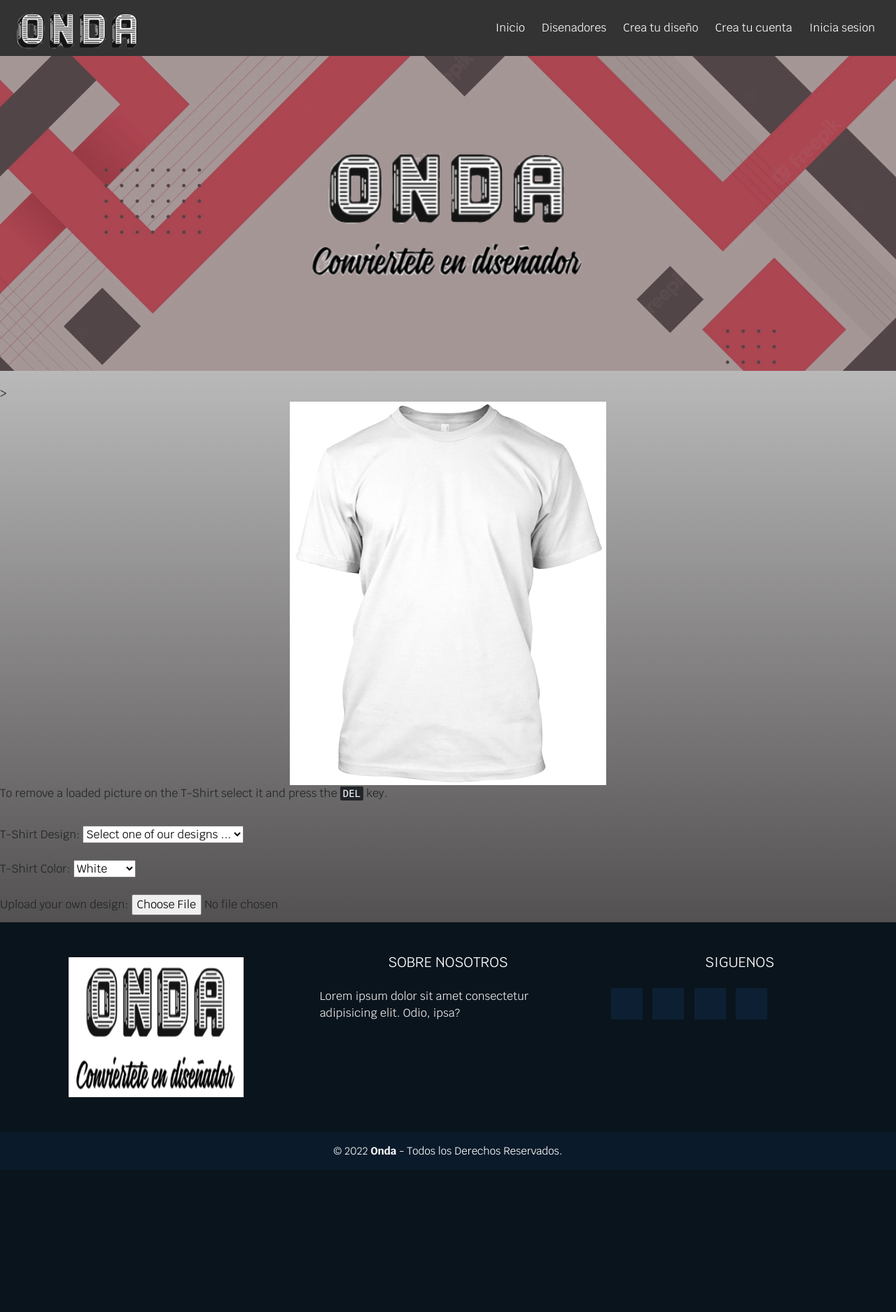
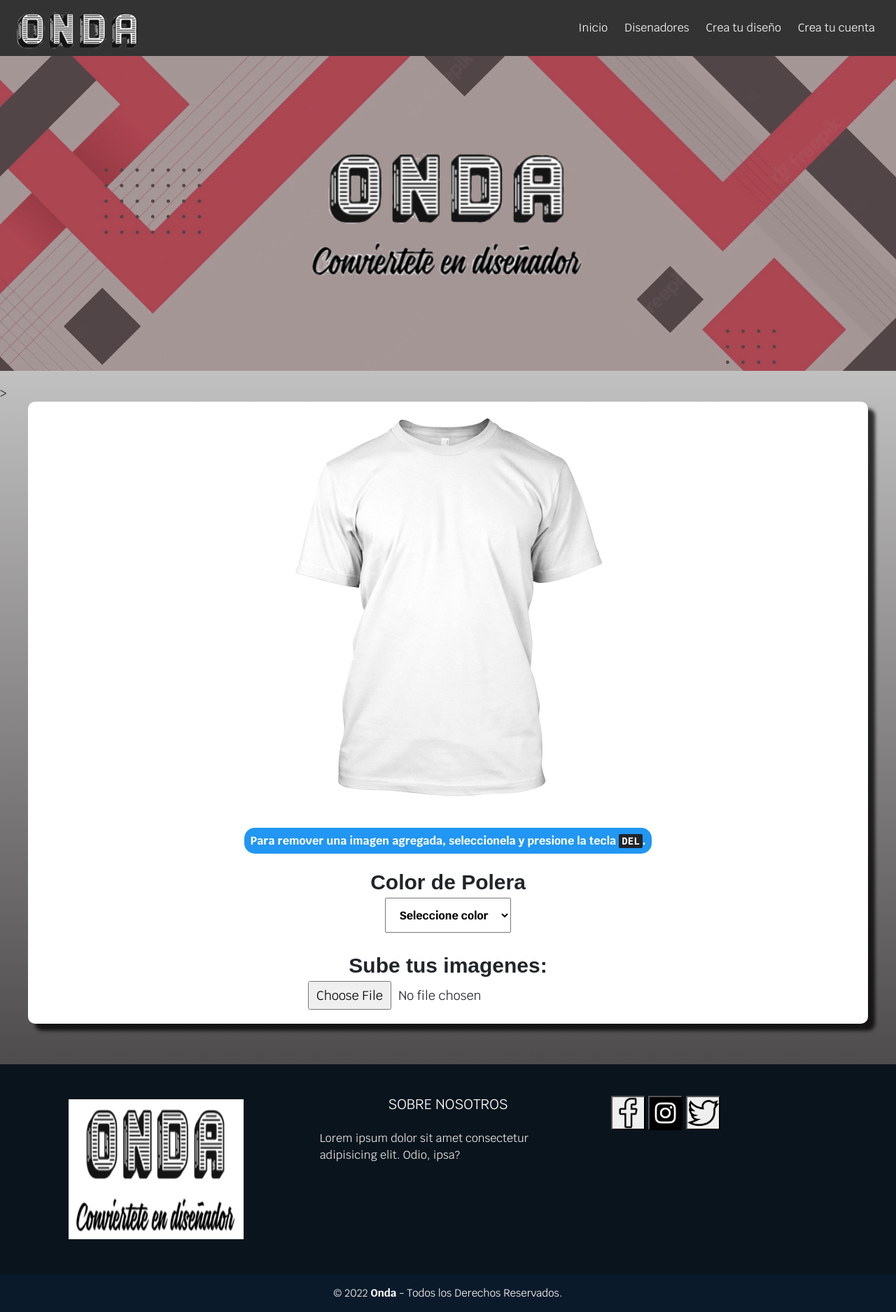
Before and after one commit to maxelz1999/Prueba-DOS, a PHP site: page /diseno.php in a window 1280 px wide. Shown: the whole page at 70% size. Before the commit the page ends 1672 px from the top, so only its background shows below. Run offline with PHP 8.4, Linux system fonts and the light colour scheme; some libraries are stand-ins or nearby versions.

Commit message:
Proyecto Final en mejora

```diff
--- a/public/css/estilo.css
+++ b/public/css/estilo.css
@@ -269,3 +269,20 @@ Footer
         padding: 35px 0px;
     }
 }
+
+.label-sus {
+    color: white;
+    padding: 8px;
+
+}
+
+.info{
+
+    background-color: #2196F3;
+    border-radius: 15px;
+    padding: 8px;
+}
+.select-sus{
+    width: 400px;
+            text-align-last: center;
+}
--- a/public/diseno.php
+++ b/public/diseno.php
@@ -7,7 +7,7 @@
     <meta name="viewport" content="width=device-width, initial-scale=1.0">
     <meta http-equiv="X-UA-Compatible" content="ie=edge">>
     <style>
-            .drawing-area{
+        .drawing-area {
             position: absolute;
             top: 60px;
             left: 122px;
@@ -19,7 +19,7 @@
             display: block;
         }
 
-            .canvas-container{
+        .canvas-container {
             width: 200px;
             height: 400px;
             position: relative;
@@ -29,7 +29,7 @@
             display: block;
         }
 
-            #tshirt-div{
+        #tshirt-div {
             width: 452px;
             height: 548px;
             position: relative;
@@ -39,7 +39,7 @@
             display: block;
         }
 
-            #canvas{
+        #canvas {
             position: absolute;
             width: 200px;
             height: 400px;
@@ -51,8 +51,44 @@
             margin-right: auto;
             display: block;
         }
+
+        .center {
+            text-align: center;
+        }
+
+        .center-select {
+            margin: 0 auto;
+            float: none;
+        }
+
+        .label-sus {
+            color: white;
+            padding: 8px;
+        }
+
+        .info {
+            background-color: #2196F3;
+            border-radius: 15px;
+            padding: 8px;
+        }
+
+        select {
+            width: 400px;
+            text-align-last: center;
+        }
+
+        .contenedor {
+            max-width: 120rem;
+            margin: 0 auto;
+            margin-left: auto;
+            text-align: center;
+
+        }
     </style>
 </head>
+
+<main class="contenedor sombra">
+
     <body>
         <!-- Crea el contenedor de la herramienta -->
         <div id="tshirt-div">
@@ -60,7 +96,7 @@
                 Inicialmente, la imagen tendrá la camiseta de fondo que tiene transparencia.
                 Entonces, simplemente podemos actualizar el color con CSS o JavaScript dinámicamente
             -->
-            <img id="tshirt-backgroundpicture" src="./img/background_tshirt.png"/>
+            <img id="tshirt-backgroundpicture" src="./img/background_tshirt.png" />
 
             <div id="drawingArea" class="drawing-area">
                 <div class="canvas-container">
@@ -68,32 +104,37 @@
                 </div>
             </div>
         </div>
-
-        <p>To remove a loaded picture on the T-Shirt select it and press the <kbd>DEL</kbd> key.</p>
+        <br><br>
+        <span class="label-sus info" style="font-weight:bold;">Para remover una imagen agregada, seleccionela y presione la tecla <kbd>DEL</kbd>.</span>
         <!-- La selección que permitirá al usuario elegir uno de los diseños estáticos. -->
-        <br>
-        <label for="tshirt-design">T-Shirt Design:</label>
-        <select id="tshirt-design">
-            <option value="">Select one of our designs ...</option>
-            <option value="./batman.png">Batman</option>
+        <br><br>
+        <!-- El Select que permite al usuario cambiar el color de la camiseta -->
+        <label for="tshirt-design" style="display: none;">T-Shirt Design:</label>
+        <select id="tshirt-design" style="display: none; ">
+            <option value="" style="display: none;">Select one of our designs ...</option>
+            <option value="./batman_small.png" style="display: none;">Batman</option>
         </select>
 
-        <!-- El Select que permite al usuario cambiar el color de la camiseta -->
-        <br><br>
-        <label for="tshirt-color">T-Shirt Color:</label>
-        <select id="tshirt-color">
+            <label for="tshirt-color" style="font-weight:bold; font-family: sans-serif; font-size: 30px;">Color de Polera</label>
+            <div class="form-group">
+                <select id="tshirt-color" class="selectpicker" style="font-size: medium; font-weight: bold;width:180px; height:50px ;">
                     <!-- Puede agregar cualquier color con una nueva opción y definiendo su código hexadecimal -->
-            <option value="#fff">White</option>
-            <option value="#000">Black</option>
-            <option value="#f00">Red</option>
-            <option value="#008000">Green</option>
-            <option value="#ff0">Yellow</option>
-            <option value="#dd14bb">Moradito</option>
+                    <option value="0" style="font-size: medium; font-weight: bold;" hidden="hidden">Seleccione color</option>
+                    <option value="#fff" style="font-size: medium; font-weight: bold;">Blanco</option>
+                    <option value="#000" style="font-size: medium; font-weight: bold;">Negro</option>
+                    <option value="#f00" style="font-size: medium; font-weight: bold;">Rojo</option>
+                    <option value="#008000" style="font-size: medium; font-weight: bold;">Verde</option>
+                    <option value="#ff0" style="font-size: medium; font-weight: bold;">Amarillo</option>
+                    <option value="#dd14bb" style="font-size: medium; font-weight: bold;">Morado</option>
                 </select>
+            </div>
+        <br>
+        <label for="tshirt-custompicture" style="font-weight:bold; font-family: sans-serif; font-size: 30px;">Sube tus imagenes:</label>
+        <br>
+        <div>
+            <input type="file" id="tshirt-custompicture" class="form-control-lg form-group" style="font-size: large;"/>
+        </div>
 
-        <br><br>
-        <label for="tshirt-custompicture">Upload your own design:</label>
-        <input type="file" id="tshirt-custompicture" />
 
         <!-- Incluya Fabric.js en la página -->
         <script src="./fabric.js-521/dist/fabric.min.js"></script>
@@ -101,7 +142,7 @@
         <script>
             let canvas = new fabric.Canvas('tshirt-canvas');
 
-            function updateTshirtImage(imageURL){
+            function updateTshirtImage(imageURL) {
                 fabric.Image.fromURL(imageURL, function(img) {
                     img.scaleToHeight(300);
                     img.scaleToWidth(300);
@@ -112,12 +153,12 @@
             }
 
             // Actualiza el color de la camiseta según el color seleccionado por el usuario.
-            document.getElementById("tshirt-color").addEventListener("change", function(){
+            document.getElementById("tshirt-color").addEventListener("change", function() {
                 document.getElementById("tshirt-div").style.backgroundColor = this.value;
             }, false);
 
             // Actualiza el color de la camiseta según el color seleccionado por el usuario.
-            document.getElementById("tshirt-design").addEventListener("change", function(){
+            document.getElementById("tshirt-design").addEventListener("change", function() {
 
                 // Llame al método updateTshirtImage proporcionando como primer argumento la URL
                 // de la imagen proporcionada por la selección
@@ -125,15 +166,15 @@
             }, false);
 
             // Cuando el usuario hace clic en cargar una imagen personalizada
-            document.getElementById('tshirt-custompicture').addEventListener("change", function(e){
+            document.getElementById('tshirt-custompicture').addEventListener("change", function(e) {
                 var reader = new FileReader();
 
-                reader.onload = function (event){
+                reader.onload = function(event) {
                     var imgObj = new Image();
                     imgObj.src = event.target.result;
 
                     // Cuando se cargue la imagen, cree la imagen en Fabric.js
-                    imgObj.onload = function () {
+                    imgObj.onload = function() {
                         var img = new fabric.Image(imgObj);
 
                         img.scaleToHeight(300);
@@ -145,7 +186,7 @@
                 };
 
                 // Si el usuario seleccionó una imagen, cárgala
-                if(e.target.files[0]){
+                if (e.target.files[0]) {
                     reader.readAsDataURL(e.target.files[0]);
                 }
             }, false);
@@ -155,15 +196,15 @@
             document.addEventListener("keydown", function(e) {
                 var keyCode = e.keyCode;
 
-                if(keyCode == 46){
+                if (keyCode == 46) {
                     console.log("Removing selected element on Fabric.js on DELETE key !");
                     canvas.remove(canvas.getActiveObject());
                 }
             }, false);
         </script>
     </body>
+</main>
 
-</main>
 <?php
 include '../template/footer.php';
 ?>
--- a/template/footer.php
+++ b/template/footer.php
@@ -1,4 +1,4 @@
-
+<br><br>
 <p></p>
 <!-- Pie de pagina
 Grupo 1 : Logo, SOBRE NOSOTROS y redes sociales
@@ -17,16 +17,12 @@ Grupo 2 : Mensaje generico de derechos reservados-->
                 <h2>SOBRE NOSOTROS</h2>
                 <p>Lorem ipsum dolor sit amet consectetur adipisicing elit. Odio, ipsa?</p>
             </div>
-<!-- Enlaces de navegacion -->
             <div class="box">
-                <h2>SIGUENOS</h2>
-                <div class="red-social">
-                    <a href="#" class="fa fa-facebook"></a>
-                    <a href="#" class="fa fa-instagram"></a>
-                    <a href="#" class="fa fa-twitter"></a>
-                    <a href="#" class="fa fa-youtube"></a>
-                </div>
+                <button type="button" hreg="#"> <img src="./img/facebook.png" height ="45" width="45" /></button>
+                <button type="button" href="#"> <img src="./img/instagram.png" height ="45" width="45" /></button>
+                <button type="button" href="#"> <img src="./img/twitter.png" height ="45" width="45" /></button>
             </div>
+
         </div>
         <div class="grupo-2">
             <small>&copy; 2022 <b>Onda</b> - Todos los Derechos Reservados.</small>
--- a/template/header.php
+++ b/template/header.php
@@ -42,10 +42,6 @@ Seleccion de region
             <li><a href="disenadores.php">Disenadores</a></li>
             <li><a href="diseno.php">Crea tu diseño</a></li>
             <li><a href="singup.php">Crea tu cuenta</a></li>
-            <li><a href="login.php">Inicia sesion</a></li>
-
-
-
         </ul>
     </nav>
 </header>
```
Also changed, not shown: public/disenadores.php (+49 -8 lines), public/fetch.php (added, +45 -0 lines), public/login.php (deleted, +0 -43 lines), public/singup.php (+27 -20 lines), public/img/facebook.png (added), public/img/instagram.png (added), public/img/twitter.png (added). Lines whose indentation alone changed are shown as unchanged.
